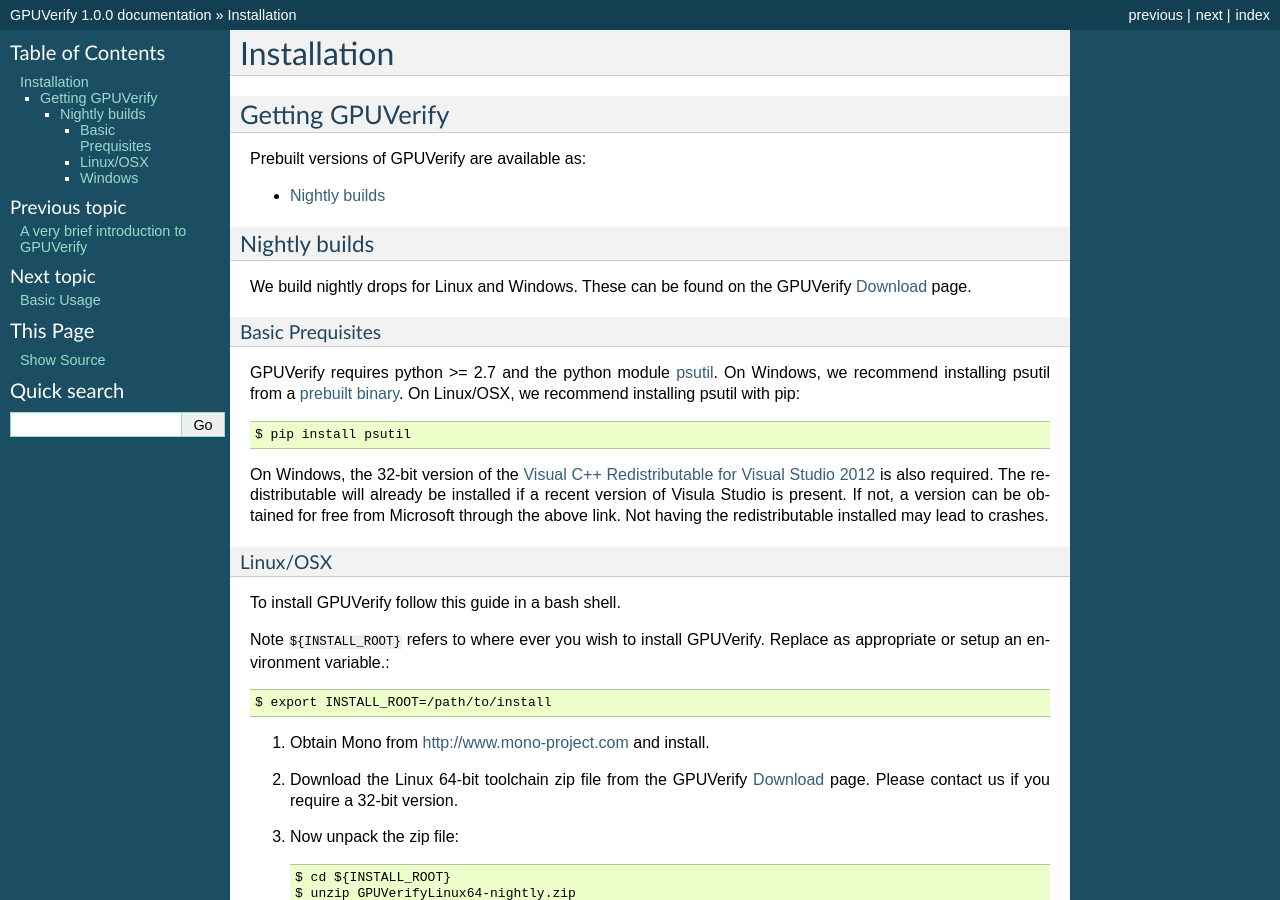
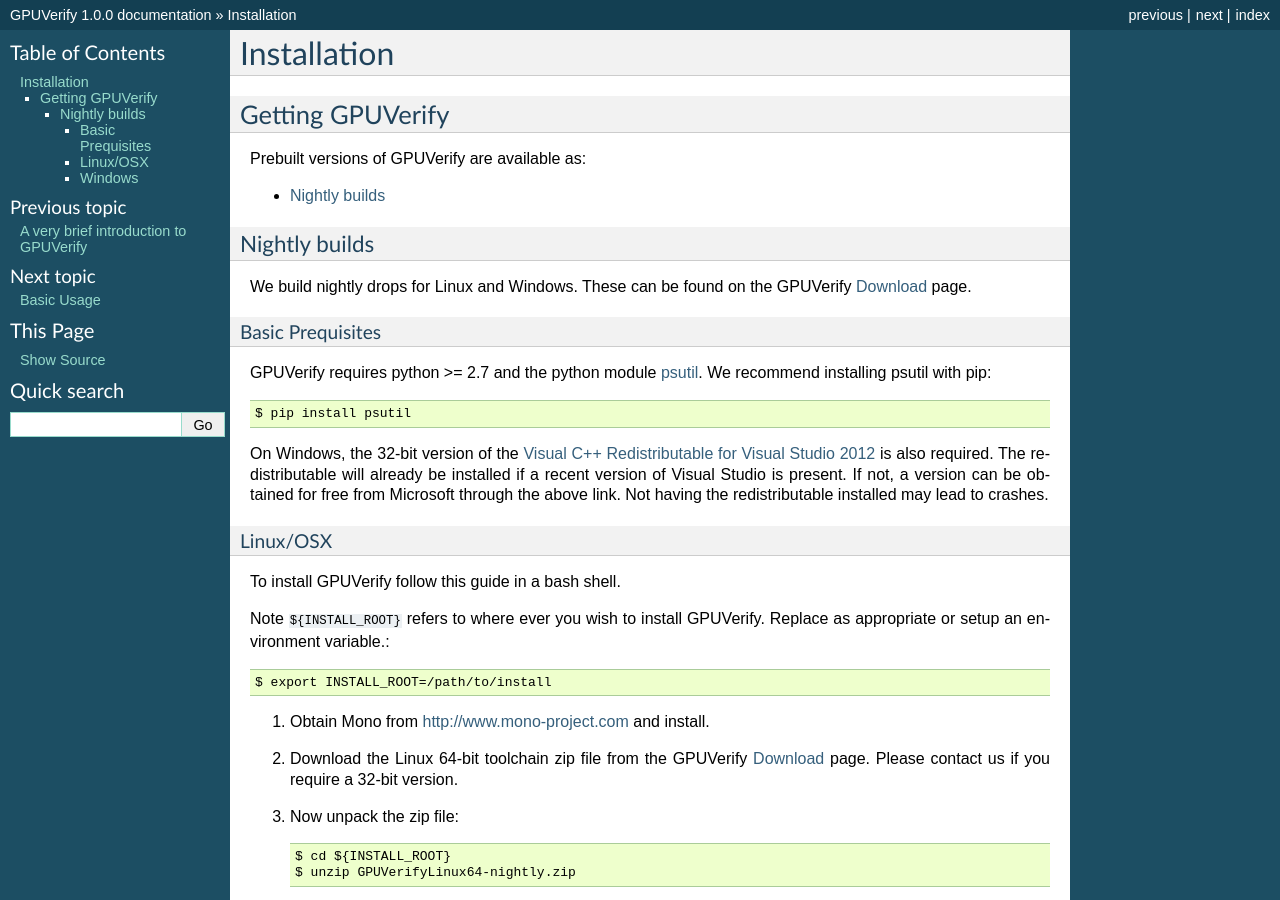
Before and after one commit to mc-imperial/gpuverify, a Sphinx documentation site: the page built from Documentation/installation.rst, in a window 1280 px wide and 900 px high. Built offline with Sphinx 7.4.7, drawn with Linux system fonts in a browser that asks for light colours.

Commit message:
Fix some documentation issues

```diff
--- a/Documentation/installation.rst
+++ b/Documentation/installation.rst
@@ -21,12 +21,11 @@
 ^^^^^^^^^^^^^^^^^
 
 GPUVerify requires python >= 2.7 and the python module `psutil <https://code.google.com/p/psutil/>`_.
-On Windows, we recommend installing psutil from a `prebuilt binary <https://pypi.python.org/pypi?:action=display&name=psutil#downloads>`_.
-On Linux/OSX, we recommend installing psutil with pip::
+We recommend installing psutil with pip::
 
      $ pip install psutil
 
-On Windows, the 32-bit version of the `Visual C++ Redistributable for Visual Studio 2012 <http://www.microsoft.com/en-gb/download/details.aspx?id=30679>`_ is also required. The redistributable will already be installed if a recent version of Visula Studio is present. If not, a version can be obtained for free from Microsoft through the above link. Not having the redistributable installed may lead to crashes.
+On Windows, the 32-bit version of the `Visual C++ Redistributable for Visual Studio 2012 <http://www.microsoft.com/en-gb/download/details.aspx?id=30679>`_ is also required. The redistributable will already be installed if a recent version of Visual Studio is present. If not, a version can be obtained for free from Microsoft through the above link. Not having the redistributable installed may lead to crashes.
 
 Linux/OSX
 ^^^^^^^^^
```
